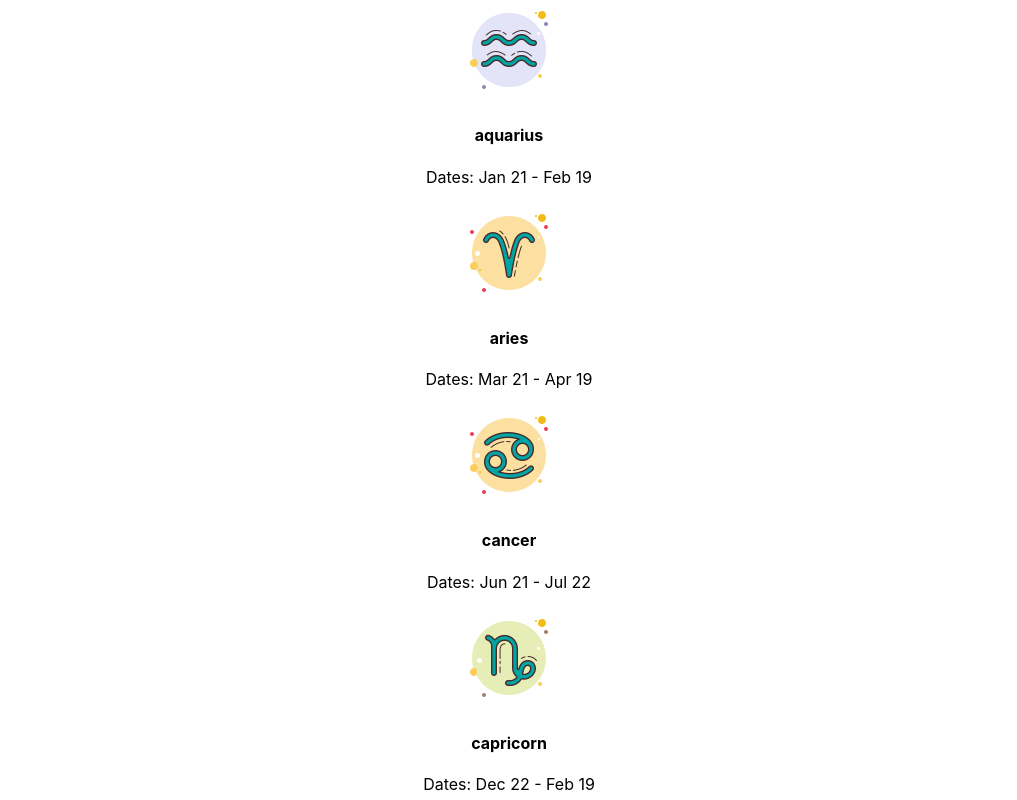
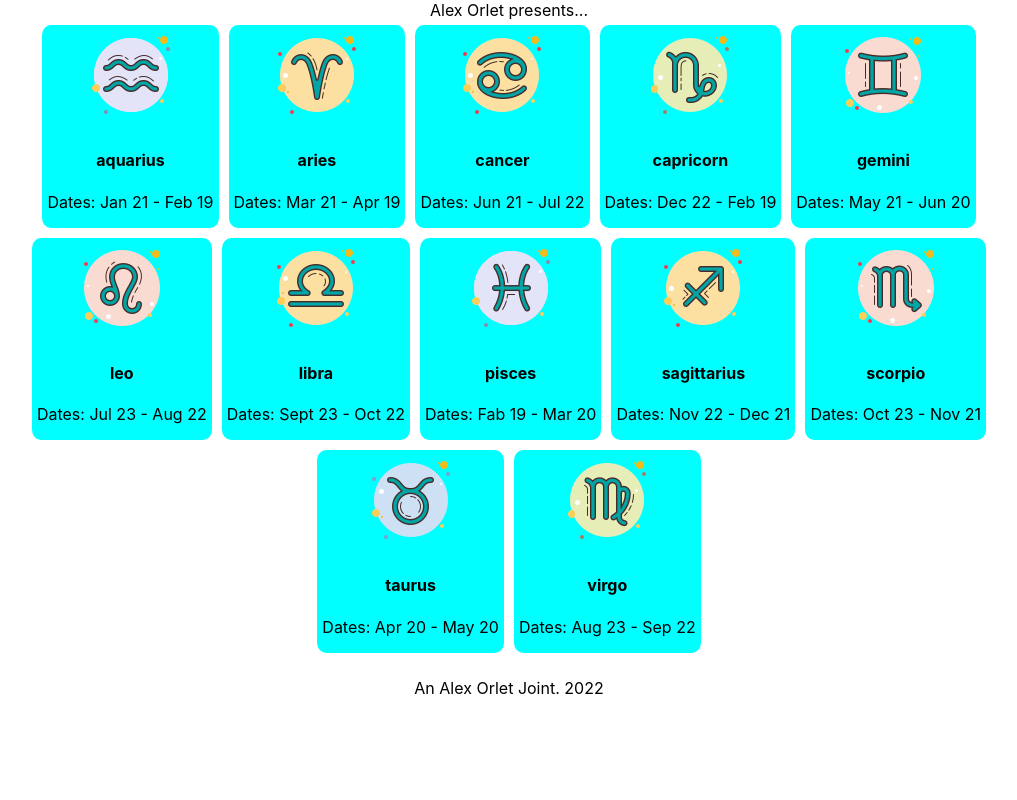
Before and after one commit to AlexOrlet89/Zodiac-Signs, a React (Create React App) app: page / in a window 1280 px wide. Shown: the top 800 px of the page, without its empty margins (131-1148 px from the left). Built offline with nearby package versions, Linux system fonts and the light colour scheme.

Commit message:
CSS added

```diff
--- a/src/App.js
+++ b/src/App.js
@@ -3,10 +3,12 @@ import React from 'react';
 import './App.css';
 import Footer from './components/Footer/Footer.js';
 import Main from './components/Main/Main.js';
+import Header from './components/Header/Header.js';
 
 function App() {
   return (
     <div className="App">
+      <Header />
       <Main />
       <Footer />
     </div>
--- a/src/components/Footer/Footer.CSS
+++ b/src/components/Footer/Footer.CSS
@@ -0,0 +1,5 @@
+footer {
+    /* position: fixed; */
+    width: 100%;
+    bottom: 0;
+}
--- a/src/components/Footer/Footer.JS
+++ b/src/components/Footer/Footer.JS
@@ -1,5 +1,6 @@
 import React from 'react';
+import './Footer.css';
 
 export default function Footer() {
-  return <footer>An Alex Orlet Joint. 2022</footer>;
+  return <footer className='footer'>An Alex Orlet Joint. 2022</footer>;
 }
--- a/src/components/Header/Header.JS
+++ b/src/components/Header/Header.JS
@@ -1 +1,5 @@
 import React from 'react';
+
+export default function Header() {
+  return <header>Alex Orlet presents...</header>;
+}
--- a/src/components/Main/Main.CSS
+++ b/src/components/Main/Main.CSS
@@ -0,0 +1,8 @@
+main {
+    display: flex;
+    flex-wrap: wrap;
+    justify-content: center;
+    margin-bottom: 20px;
+    margin-left: 10%;
+    margin-right: 10%;
+}
--- a/src/components/Main/Main.JS
+++ b/src/components/Main/Main.JS
@@ -5,7 +5,7 @@ import Zodiac from '../Zodiac/Zodiac';
 import { zodiac } from '../../data';
 
 export default function Main() {
-  return <main>
+  return <main className='main'>
     {zodiac.map((sign) => (
       <Zodiac key={sign.name} name={sign.name} dates={sign.dates} />
     ))}
--- a/src/components/Zodiac/Zodiac.CSS
+++ b/src/components/Zodiac/Zodiac.CSS
@@ -0,0 +1,7 @@
+.Zodiac {
+    margin: 5px 5px 5px 5px;
+    border-radius: 5%;
+    background-color: aqua;
+    padding-left: 5px;
+    padding-right: 5px;
+}
```
